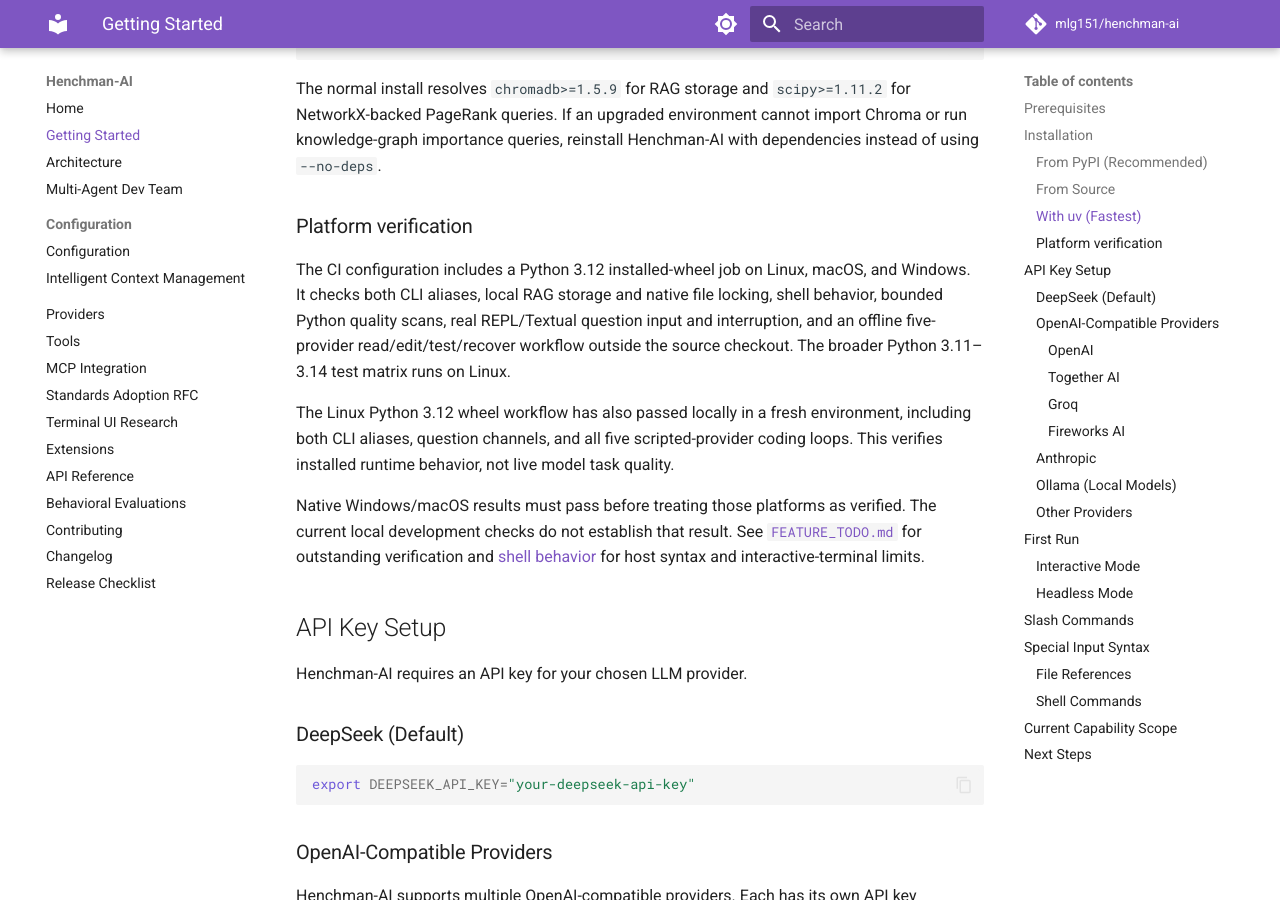
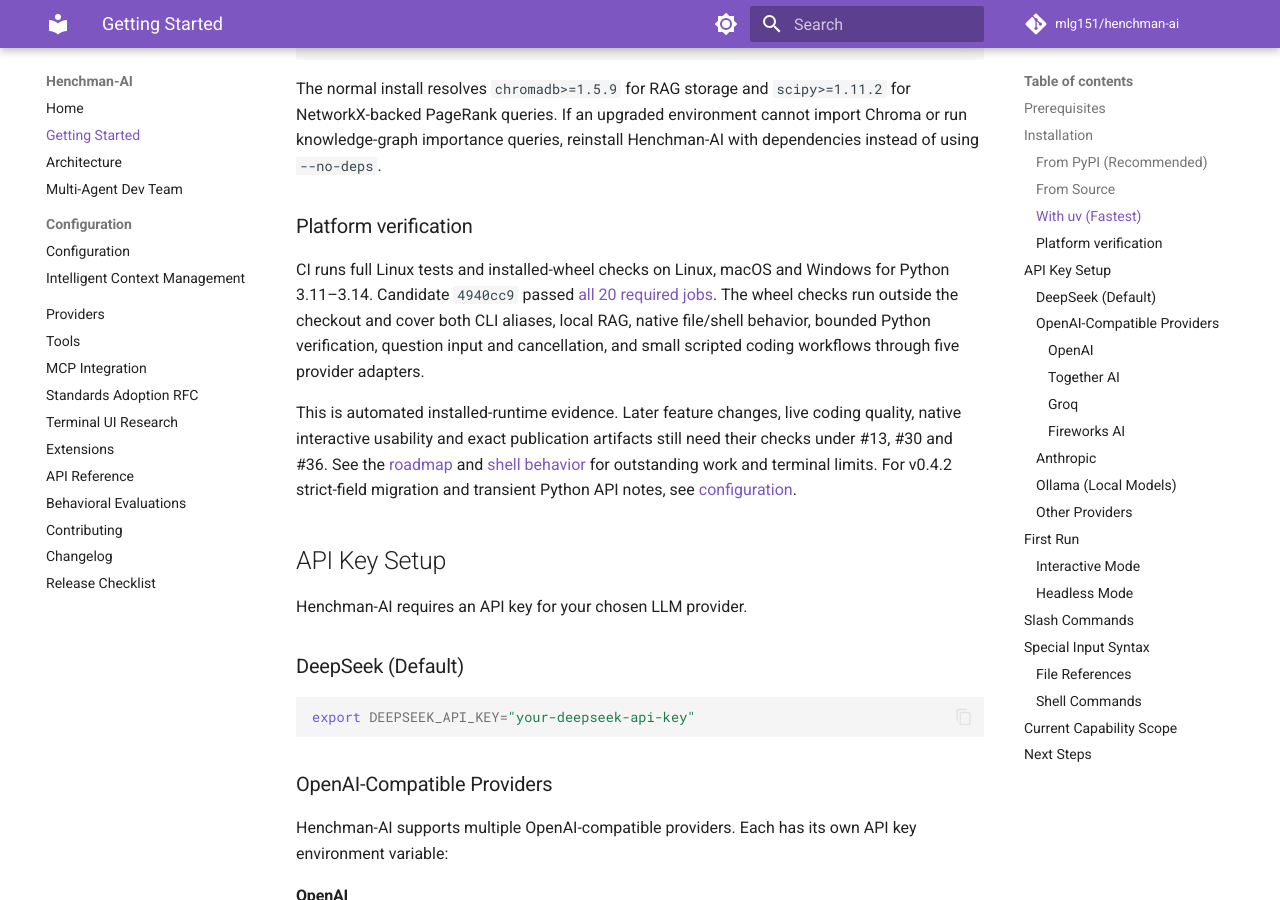
Before and after one commit to mlg151/henchman-ai, an MkDocs documentation site: the page built from docs/getting-started.md, in a window 1280 px wide and 900 px high, scrolled down 748 px. Built offline with MkDocs 1.6.1 and Material for MkDocs 9.7.7, drawn with Linux system fonts in a browser that asks for light colours; comment, search, counter and statistics services are not loaded.

Commit message:
Align setup guidance and changelog with reviewed configuration behavior

```diff
--- a/docs/getting-started.md
+++ b/docs/getting-started.md
@@ -33,21 +33,20 @@
 
 ### Platform verification
 
-The CI configuration includes a Python 3.12 installed-wheel job on Linux, macOS,
-and Windows. It checks both CLI aliases, local RAG storage and native file locking,
-shell behavior, bounded Python quality scans, real REPL/Textual question input and interruption, and an offline
-five-provider read/edit/test/recover workflow outside
-the source checkout. The broader Python 3.11–3.14 test matrix runs on Linux.
+CI runs full Linux tests and installed-wheel checks on Linux, macOS and Windows
+for Python 3.11–3.14. Candidate `4940cc9` passed
+[all 20 required jobs](https://github.com/mlg151/henchman-ai/actions/runs/41808758654).
+The wheel checks run outside the checkout and cover both CLI aliases, local RAG,
+native file/shell behavior, bounded Python verification, question input and
+cancellation, and small scripted coding workflows through five provider adapters.
 
-The Linux Python 3.12 wheel workflow has also passed locally in a fresh environment,
-including both CLI aliases, question channels, and all five scripted-provider coding loops. This
-verifies installed runtime behavior, not live model task quality.
-
-Native Windows/macOS results must pass before treating those platforms as verified.
-The current local development checks do not establish that result. See
-[`FEATURE_TODO.md`](../FEATURE_TODO.md#coding-agent-reliability-and-portability)
-for outstanding verification and [shell behavior](tools.md#shell) for host syntax
-and interactive-terminal limits.
+This is automated installed-runtime evidence. Later feature changes, live coding
+quality, native interactive usability and exact publication artifacts still need
+their checks under #13, #30 and #36. See the
+[roadmap](../FEATURE_TODO.md#coding-agent-reliability-and-portability) and
+[shell behavior](tools.md#shell) for outstanding work and terminal limits.
+For v0.4.2 strict-field migration and transient Python API notes, see
+[configuration](configuration.md).
 
 ## API Key Setup
 
```
Also changed, not shown: CHANGELOG.md (+1 -1 lines).
